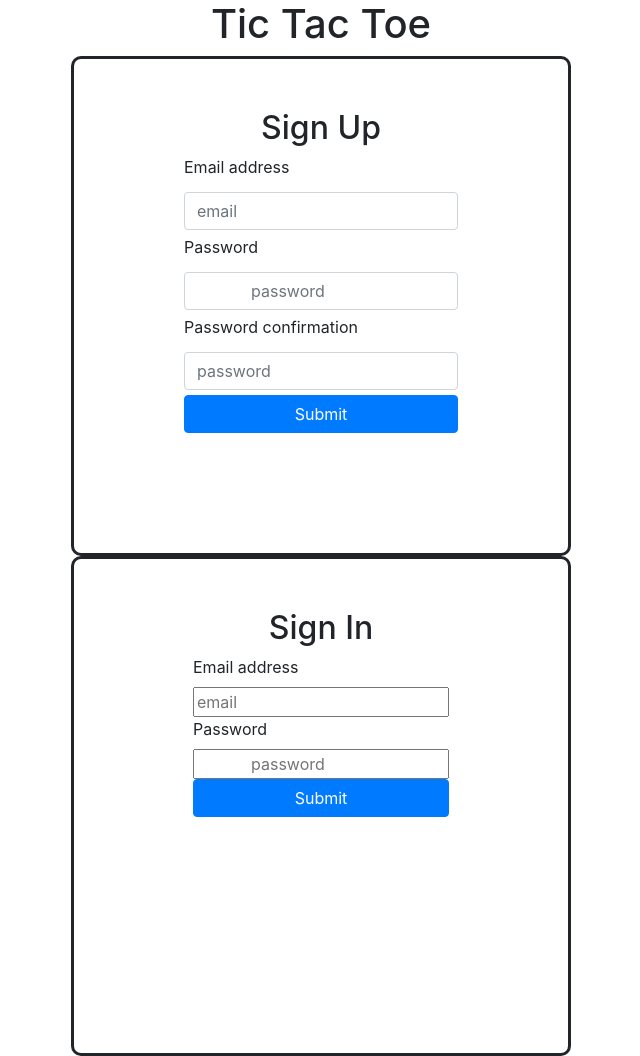
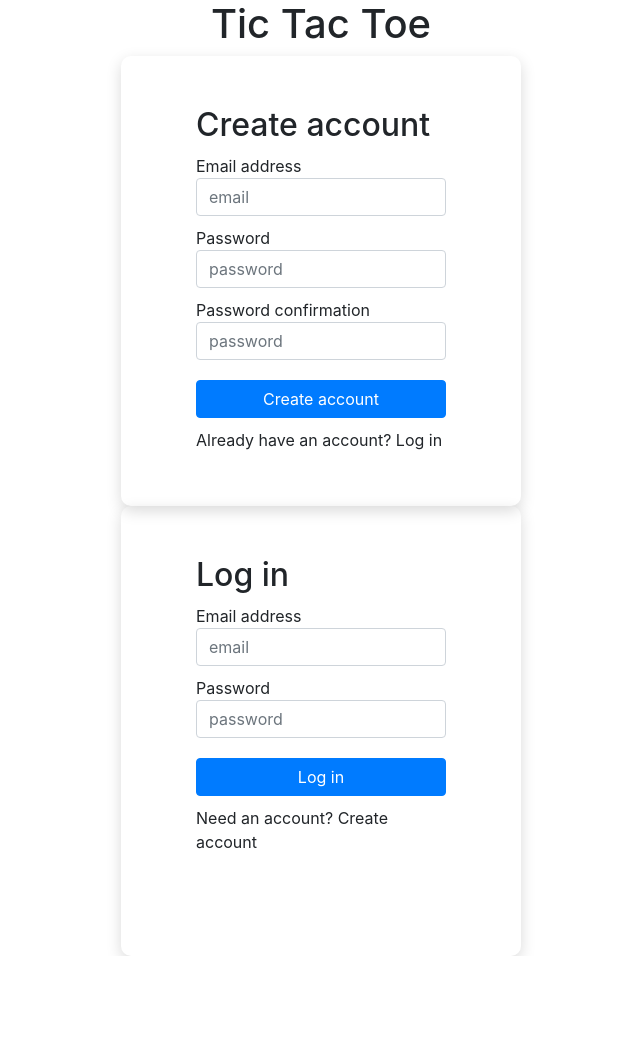
Before and after one commit to MGC3/p1-tic-tac-toe-client, a website built with webpack: page index.html in a window 1280 px wide. Shown: the whole page, without its empty margins (319-959 px from the left). After the commit the page ends 956 px from the top, so only its background shows below. Built offline with nearby package versions, Linux system fonts and the light colour scheme; some packages are replaced by stand-ins of ours.

Commit message:
Finish basic form styling

```diff
--- a/assets/styles/index.scss
+++ b/assets/styles/index.scss
@@ -27,25 +27,38 @@ $black: #000;
 }
 
 .form-container {
-  width: 500px;
-  height: 500px;
-  padding-top: 50px;
-  border: solid;
+  width: 400px;
+  height: 450px;
+  padding: 50px 0;
   border-radius: 10px;
   display: flex;
   flex-direction: column;
   justify-content: flex-start;
   align-items: center;
+  box-shadow: 0 5px 15px rgba(0, 0, 0, 0.15);
 }
 
-.form-inputs {
+.form-contents {
   display: flex;
   flex-direction: column;
   justify-content: center;
+  width: 250px;
 }
 
 .form-control {
-  margin: 5px 0;
+  margin-bottom: 10px;
+}
+
+label {
+  margin: 0px;
+}
+
+.form-title {
+  margin-bottom: 10px;
+}
+
+.btn {
+  margin: 10px 0;
 }
 
 .board {
--- a/index.html
+++ b/index.html
@@ -27,8 +27,8 @@
       <div id="message"></div>
       <section class="before-auth">
         <div id="sign-up-form" class="form-container">
-          <h2>Sign Up</h2>
-          <form action="" id="sign-up" class="form-inputs">
+          <form action="" id="sign-up" class="form-contents">
+            <h2 class="form-title">Create account</h2>
             <label for="">Email address</label>
             <input
               type="email"
@@ -37,8 +37,8 @@
               class="form-control"
             />
             <label for="">Password</label>
-            <input type="password" name="credentials[password]"" placeholder="
-            password" class='form-control'/>
+            <input type="password" name="credentials[password]""
+            placeholder="password" class='form-control'/>
             <label for="">Password confirmation</label>
             <input
               type="password"
@@ -46,18 +46,31 @@
               placeholder="password"
               class="form-control"
             />
-            <button class="btn btn-primary">Submit</button>
+            <button class="btn btn-primary">Create account</button>
+            <p>
+              Already have an account?
+              <span id="sign-in-link" class="form-link">Log in</span>
+            </p>
           </form>
         </div>
         <div id="sign-in-form" class="form-container">
-          <h2>Sign In</h2>
-          <form action="" id="sign-in" class="form-inputs">
+          <form action="" id="sign-in" class="form-contents">
+            <h2 class="form-title">Log in</h2>
             <label for="">Email address</label>
-            <input type="email" name="credentials[email]" placeholder="email" />
+            <input
+              type="email"
+              name="credentials[email]"
+              placeholder="email"
+              class="form-control"
+            />
             <label for="">Password</label>
-            <input type="password" name="credentials[password]"" placeholder="
-            password" />
-            <button class="btn btn-primary">Submit</button>
+            <input type="password" name="credentials[password]""
+            placeholder="password" class="form-control"/>
+            <button class="btn btn-primary">Log in</button>
+            <p>
+              Need an account?
+              <span id="sign-in-link" class="form-link">Create account</span>
+            </p>
           </form>
         </div>
       </section>
```
